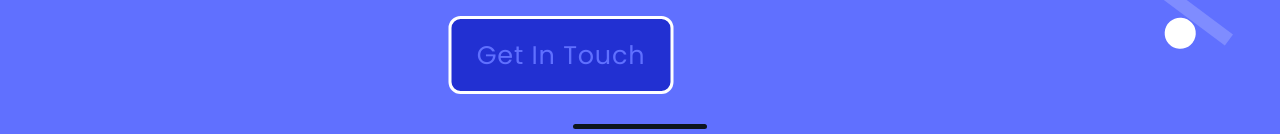
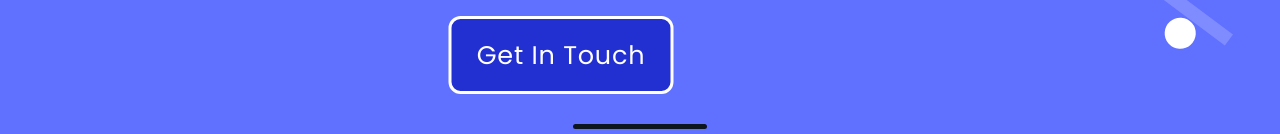
Before and after one commit to znation2010/Mobile_Version_Portfolio, a website: page index.html in a window 1280 px wide. In both pictures the pointer is over the button "Get In Touch". Shown: the part 8247-8381 px from the top of the page. Drawn offline with Linux system fonts and the light colour scheme.

Commit message:
added color to the btn

```diff
--- a/styles.css
+++ b/styles.css
@@ -414,7 +414,7 @@ nav :hover {
 }
 
 .get-in-touch-btn:hover {
-    color: #ff;
+    color: #ffffff;
     background-color: #2230d2;
     border: 2px solid #fff;
     transform: scale(1.5);
```
